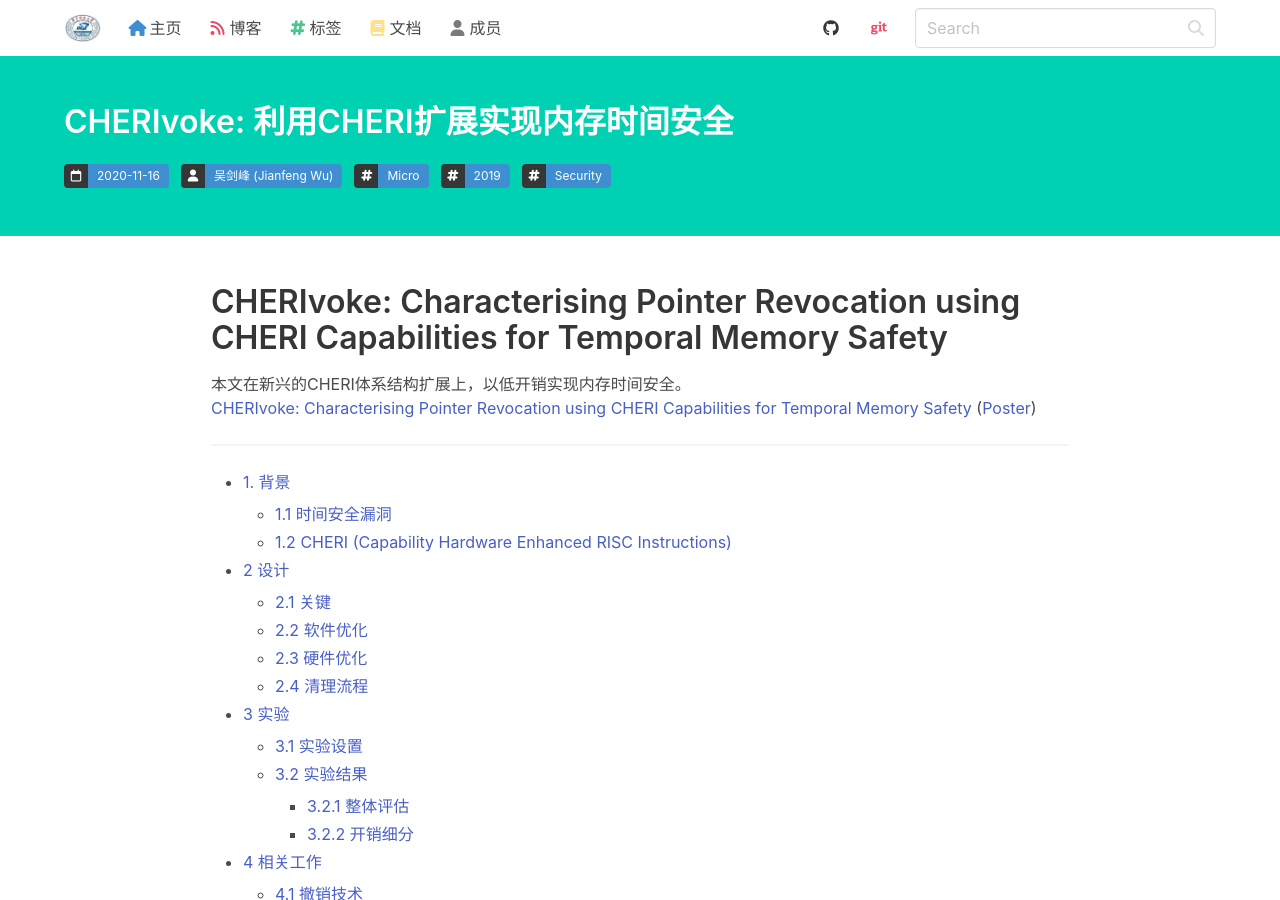
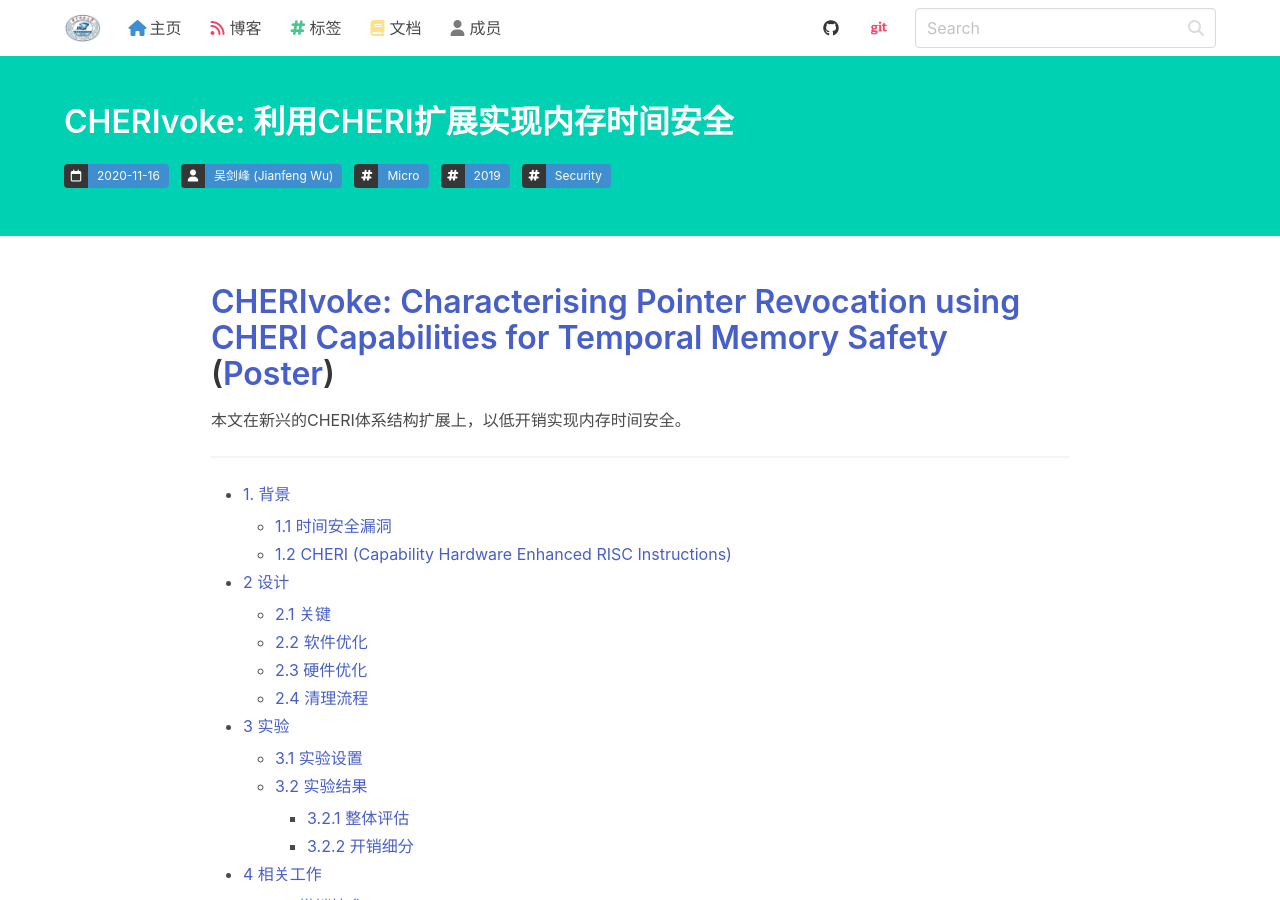
Before and after one commit to haslaboratory/haslaboratory.github.io, a Jekyll site: the page built from _posts/2020-11-16-CHERIvoke.md, in a window 1280 px wide and 900 px high. Built offline with Jekyll 4.4.1, drawn with Linux system fonts in a browser that asks for light colours; nearby versions of some CDN libraries; library files that are not in the unit come from our copies.

Commit message:
update posts

```diff
--- a/_posts/2020-11-16-CHERIvoke.md
+++ b/_posts/2020-11-16-CHERIvoke.md
@@ -8,10 +8,9 @@ tags:
  - Security
 ---
 
-# CHERIvoke: Characterising Pointer Revocation using CHERI Capabilities for Temporal Memory Safety
+# [CHERIvoke: Characterising Pointer Revocation using CHERI Capabilities for Temporal Memory Safety](https://www.cl.cam.ac.uk/~tmj32/papers/docs/xia19-micro.pdf) ([Poster](https://www.cl.cam.ac.uk/~sa614/posters/cherivoke.pdf))
 
 本文在新兴的CHERI体系结构扩展上，以低开销实现内存时间安全。
-[CHERIvoke: Characterising Pointer Revocation using CHERI Capabilities for Temporal Memory Safety](https://www.cl.cam.ac.uk/~tmj32/papers/docs/xia19-micro.pdf) ([Poster](https://www.cl.cam.ac.uk/~sa614/posters/cherivoke.pdf))
 
 ---
 
```
Also changed, not shown: _posts/2020-11-16-CRaft.md (+2 -1 lines), _posts/2020-11-19-Memory-channel-partitioning.md (+1 -1 lines), _posts/2020-12-16-ShieldStore.md (+1 -2 lines).
